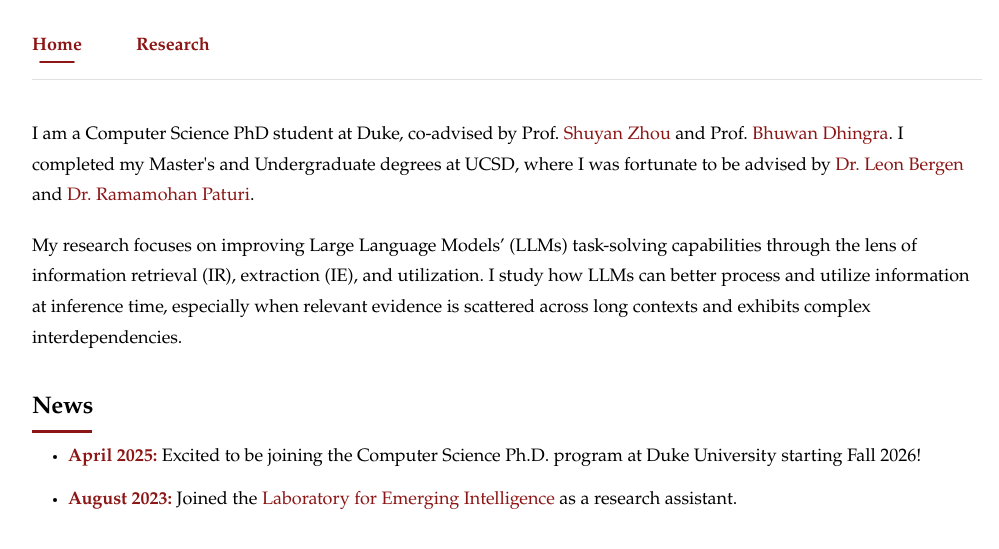
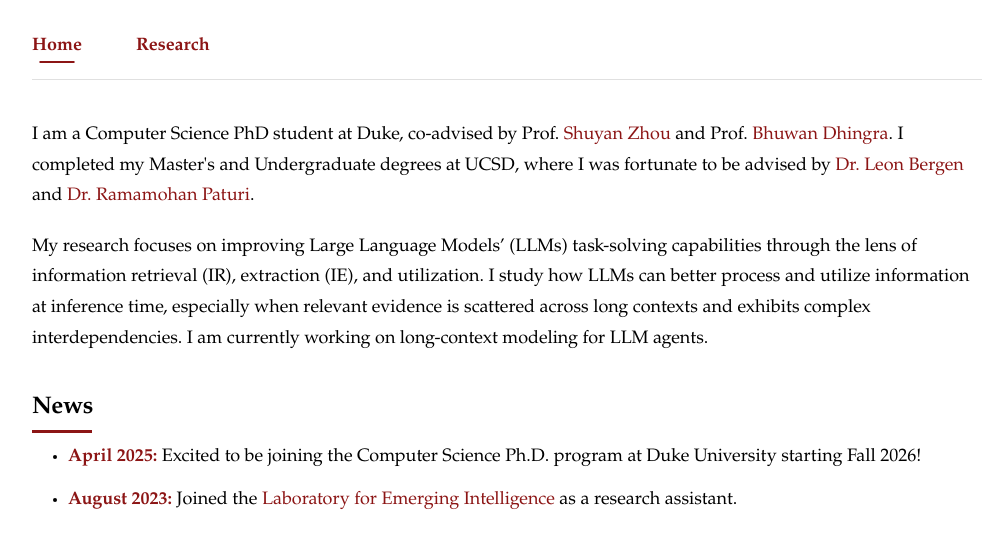
Before and after one commit to weilicao/weilicao.github.io, a Jekyll site: the page built from index.html, in a window 1280 px wide, cut to the strip 212-1027 px from the top of the page. Shown: the top 549 px of the strip, without its empty margins (133-1132 px from the left). Built offline with Jekyll 4.4.1, drawn with Linux system fonts in a browser that asks for light colours.

Commit message:
Update research focus in index.html
Added a sentence about current work on long-context modeling for LLM agents.

Signed-off-by: Weili Cao <64980345+weilicao@users.noreply.github.com>

```diff
--- a/index.html
+++ b/index.html
@@ -15,6 +15,8 @@ description: Weili Cao's personal academic website
         <p>
             My research focuses on improving Large Language Models’ (LLMs) task-solving capabilities through the lens of information retrieval (IR), extraction (IE), and utilization.
             I study how LLMs can better process and utilize information at inference time, especially when relevant evidence is scattered across long contexts and exhibits complex interdependencies.
+
+            I am currently working on long-context modeling for LLM agents.
         </p>
     </section>
 
```
